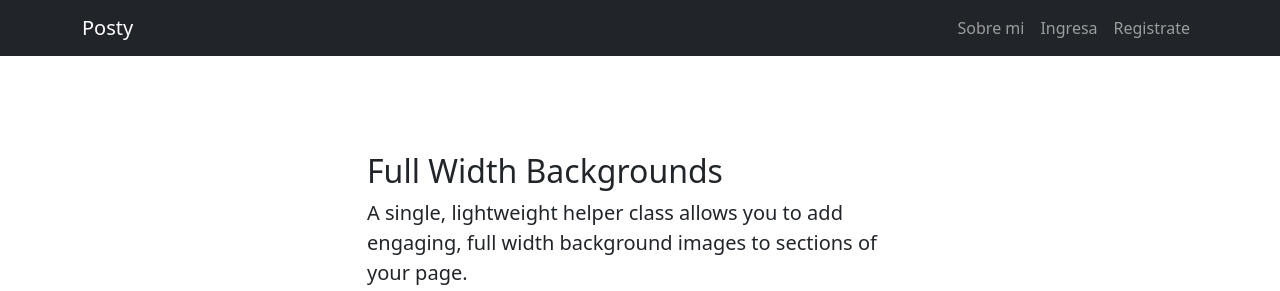
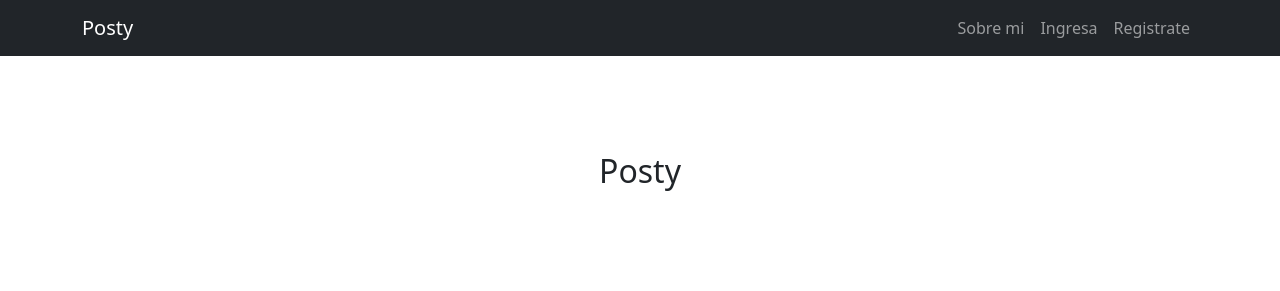
Before and after one commit to nquinterno/proyecto_final_python, a Django app: page / in a window 1280 px wide. Shown: the top 291 px of the page. Run offline with Django 4.2, Linux system fonts and the light colour scheme; some libraries are stand-ins or nearby versions.

Commit message:
Proyecto Final Python Nicolas Quinterno v3

```diff
--- a/web_ppal/templates/web_ppal/home.html
+++ b/web_ppal/templates/web_ppal/home.html
@@ -3,12 +3,10 @@
 
 {% block inicio %}
 <section class="py-5">
-    <div class="container my-5">
-        <div class="row justify-content-center">
-            <div class="col-lg-6">
-                <h2>Full Width Backgrounds</h2>
-                <p class="lead">A single, lightweight helper class allows you to add engaging, full width background images to sections of your page.</p>
-                <p class="mb-0">The universe is almost 14 billion years old, and, wow! Life had no problem starting here on Earth! I think it would be inexcusably egocentric of us to suggest that we're alone in the universe.</p>
+    <div class="container d-flex justify-content-center my-5">
+        <div class="row d-flex justify-content-center">
+            <div class="col-lg-12 justify-content-center">
+                <h2>Posty</h2>
             </div>
         </div>
     </div>
@@ -20,12 +18,12 @@
 </div>
 <!-- Content section-->
 <section class="py-5">
-    <div class="container my-5">
+    <div class="container d-flex justify-content-center my-5">
         <div class="row justify-content-center">
-            <div class="col-lg-6">
-                <h2>Engaging Background Images</h2>
-                <p class="lead">The background images used in this template are sourced from Unsplash and are open source and free to use.</p>
-                <p class="mb-0">I can't tell you how many people say they were turned off from science because of a science teacher that completely sucked out all the inspiration and enthusiasm they had for the course.</p>
+            <div class="col-lg-12">
+                <h2></h2>
+                <p class="lead">Proyecto final de Python</p>
+                <p class="mb-0">Web tipo Blog </p>
             </div>
         </div>
     </div>
```
Also changed, not shown: db.sqlite3, media/avatares/avatar_anonimo_KbFM6eG.png (added), media/posteos/a1f9b49b-ff78-43d7-b503-c3502ee949a6.png (added), readme.md, 1 other file.
